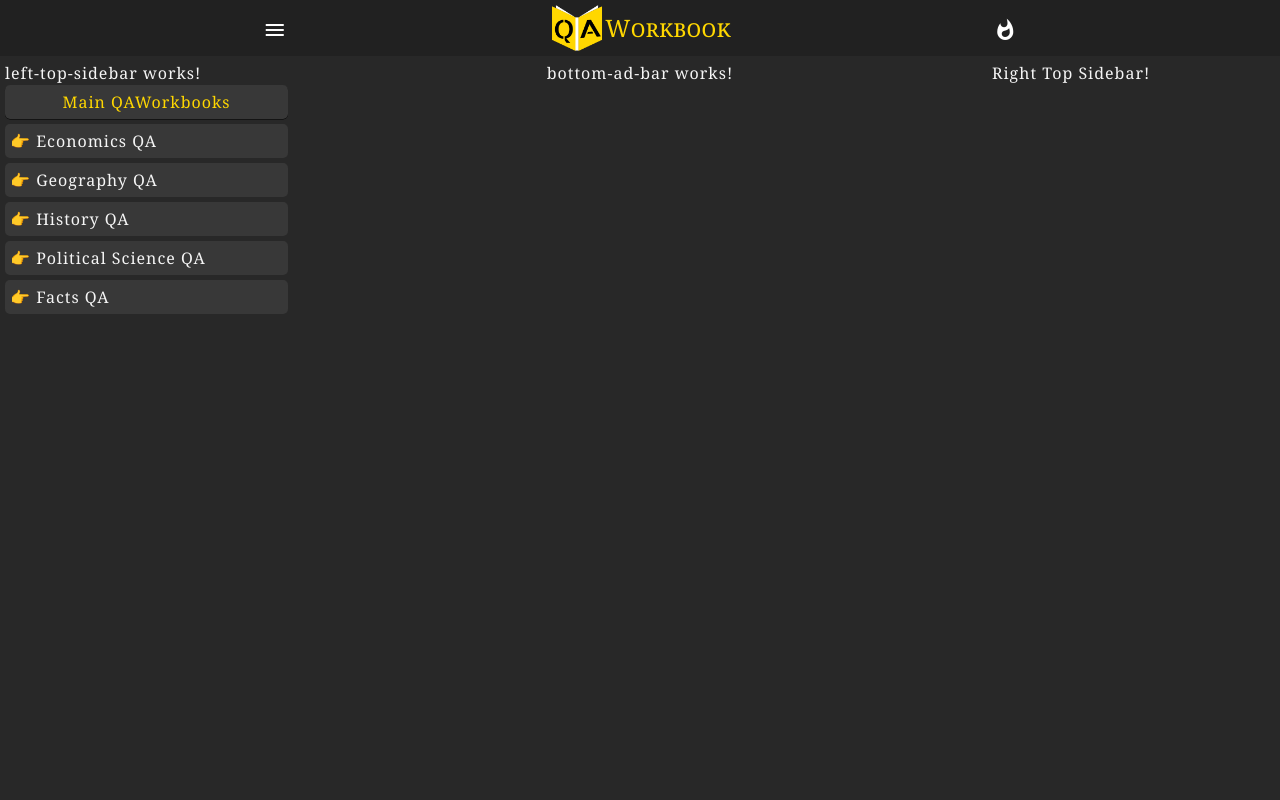
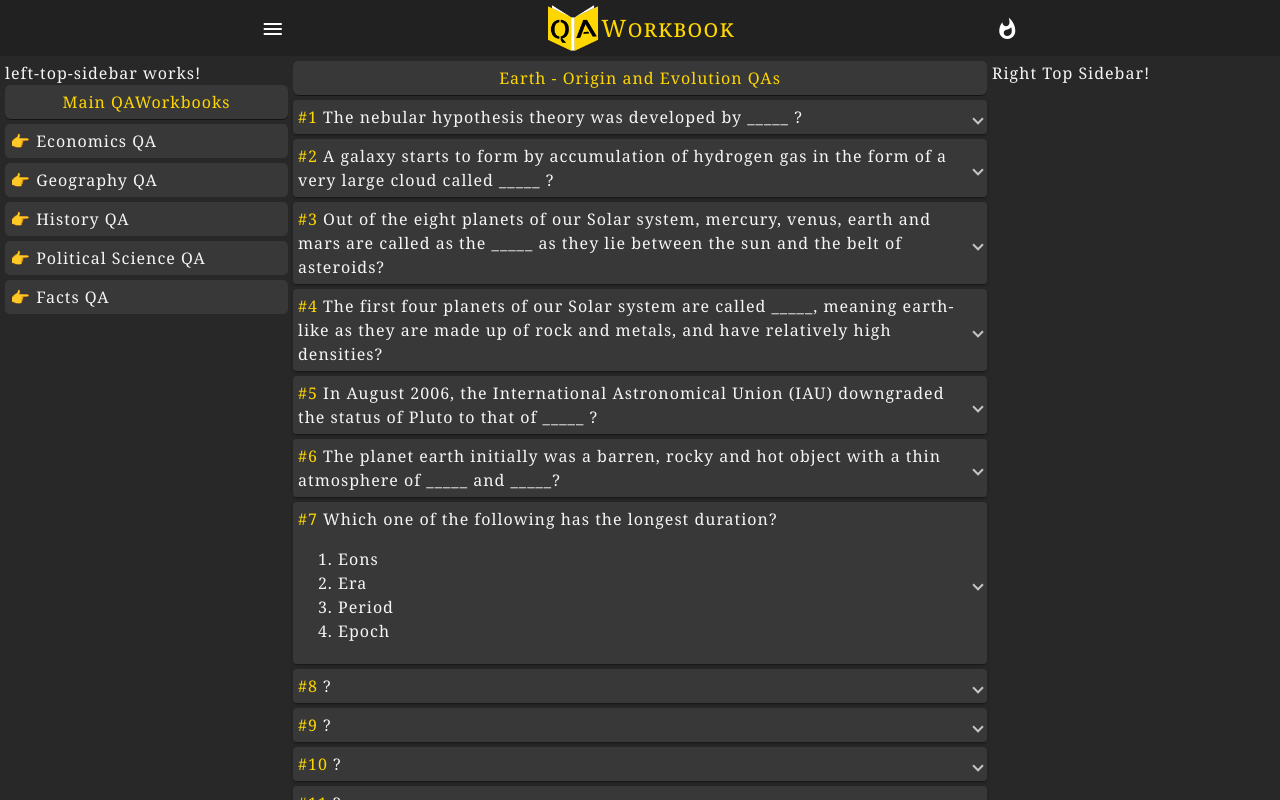
Before and after one commit to JibinJF/QAWorkbook, an Angular app: page /GeographyQA/PhysicalGeographyQA/EarthOriginAndEvolutionQA in a window 1280 px wide. Before the commit this address led to /. Built offline with nearby package versions, Linux system fonts and the light colour scheme.

Commit message:
Earth - Origin and Evolution

```diff
--- a/src/app/StructuralComponents/main-nav-menu/main-nav-menu.component.html
+++ b/src/app/StructuralComponents/main-nav-menu/main-nav-menu.component.html
@@ -12,12 +12,16 @@
 
 <mat-menu #geographyQA="matMenu">
     <button mat-menu-item [matMenuTriggerFor]="indianGeographyQA">Indian Geography QA</button>
-    <button mat-menu-item routerLink="GeographyQA/PhysicalGeographyQA">Physical Geography QA</button>
+    <button mat-menu-item [matMenuTriggerFor]="physicalGeographyQA">Physical Geography QA</button>
 </mat-menu>
 
 <mat-menu #indianGeographyQA="matMenu">
     <button mat-menu-item routerLink="GeographyQA/IndianGeographyQA/LocationAndSizeQA">Location And Size QA</button>
     <button mat-menu-item routerLink="GeographyQA/IndianGeographyQA/DrainageSystemQA">Drainage System QA</button>
+</mat-menu>
+
+<mat-menu #physicalGeographyQA="matMenu">
+    <button mat-menu-item routerLink="GeographyQA/PhysicalGeographyQA/EarthOriginAndEvolutionQA">Earth - Origin And Evolution QA</button>
 </mat-menu>
 
 <mat-menu #historyQA="matMenu">
--- a/src/app/app-routing.module.ts
+++ b/src/app/app-routing.module.ts
@@ -46,6 +46,7 @@ import { MauryaAgeQAComponent } from './general-awareness-qa/history-qa/ancient-
 import { AllInOneQAComponent } from './general-awareness-qa/facts-qa/all-in-one-qa/all-in-one-qa.component';
 import { EuropeanPenetrationAndConquestQAComponent } from './general-awareness-qa/history-qa/modern-indian-history-qa/european-penetration-and-conquest-qa/european-penetration-and-conquest-qa.component';
 import { PhysicalGeographyQAComponent } from './general-awareness-qa/geography-qa/physical-geography-qa/physical-geography-qa.component';
+import { EarthOriginAndEvolutionQAComponent } from './general-awareness-qa/geography-qa/physical-geography-qa/earth-origin-and-evolution-qa/earth-origin-and-evolution-qa.component';
 
 const routes: Routes = [
   { path: '', component: HomeComponent },
@@ -58,6 +59,7 @@ const routes: Routes = [
   { path: 'GeographyQA/IndianGeographyQA/LocationAndSizeQA', component: LocationAndSizeQAComponent },
   { path: 'GeographyQA/IndianGeographyQA/DrainageSystemQA', component: DrainageSystemQAComponent },
   { path: 'GeographyQA/PhysicalGeographyQA', component: PhysicalGeographyQAComponent },
+  { path: 'GeographyQA/PhysicalGeographyQA/EarthOriginAndEvolutionQA', component: EarthOriginAndEvolutionQAComponent },
   { path: 'HistoryQA', component: HistoryQAComponent },
   { path: 'HistoryQA/AncientIndianHistoryQA', component: AncientIndianHistoryQAComponent },
   { path: 'HistoryQA/AncientIndianHistoryQA/StoneAgeQA', component: StoneAgeQAComponent },
--- a/src/app/app.module.ts
+++ b/src/app/app.module.ts
@@ -71,6 +71,7 @@ import { MauryaAgeQAComponent } from './general-awareness-qa/history-qa/ancient-
 import { AllInOneQAComponent } from './general-awareness-qa/facts-qa/all-in-one-qa/all-in-one-qa.component';
 import { EuropeanPenetrationAndConquestQAComponent } from './general-awareness-qa/history-qa/modern-indian-history-qa/european-penetration-and-conquest-qa/european-penetration-and-conquest-qa.component';
 import { PhysicalGeographyQAComponent } from './general-awareness-qa/geography-qa/physical-geography-qa/physical-geography-qa.component';
+import { EarthOriginAndEvolutionQAComponent } from './general-awareness-qa/geography-qa/physical-geography-qa/earth-origin-and-evolution-qa/earth-origin-and-evolution-qa.component';
 
 
 @NgModule({
@@ -146,7 +147,8 @@ import { PhysicalGeographyQAComponent } from './general-awareness-qa/geography-q
     MauryaAgeQAComponent,
     AllInOneQAComponent,
     EuropeanPenetrationAndConquestQAComponent,
-    PhysicalGeographyQAComponent
+    PhysicalGeographyQAComponent,
+    EarthOriginAndEvolutionQAComponent
   ],
   bootstrap: [
     AppComponent
--- a/src/app/general-awareness-qa/geography-qa/indian-geography-qa/indian-geography-qa.component.ts
+++ b/src/app/general-awareness-qa/geography-qa/indian-geography-qa/indian-geography-qa.component.ts
@@ -3,7 +3,10 @@ import { QAWbListModel } from 'src/app/StructuralComponents/qawb-list-model';
 
 @Component({
   selector: 'app-indian-geography-qa',
-  template: `<app-display-qawb-list [qaWbList]="indianGeographyQAWbList" [workbookName]="workbookName"></app-display-qawb-list>`,
+  template: `
+    <app-display-qawb-list [qaWbList]="indianGeographyQAWbList" [workbookName]="workbookName">
+    </app-display-qawb-list>
+    `,
   styles: [
   ]
 })
--- a/src/app/general-awareness-qa/geography-qa/indian-geography-qa/location-and-size-qa/location-and-size-qa.component.ts
+++ b/src/app/general-awareness-qa/geography-qa/indian-geography-qa/location-and-size-qa/location-and-size-qa.component.ts
@@ -3,7 +3,10 @@ import { QAModel } from 'src/app/StructuralComponents/qamodel';
 
 @Component({
   selector: 'app-location-and-size-qa',
-  template: `<app-display-qa [qas]="locationAndSizeQAs" [workbookName]="workbookName"></app-display-qa>`,
+  template: `
+    <app-display-qa [qas]="locationAndSizeQAs" [workbookName]="workbookName">
+    </app-display-qa>
+  `,
   styles: [
   ]
 })
--- /dev/null
+++ b/src/app/general-awareness-qa/geography-qa/physical-geography-qa/earth-origin-and-evolution-qa/earth-origin-and-evolution-qa.component.ts
@@ -0,0 +1,137 @@
+import { Component, OnInit } from '@angular/core';
+import { QAModel } from 'src/app/StructuralComponents/qamodel';
+
+@Component({
+  selector: 'app-earth-origin-and-evolution-qa',
+  template: `
+    <app-display-qa [qas]="earthOriginAndEvolutionQAs" [workbookName]="workbookName">
+    </app-display-qa>
+  `,
+  styles: [
+  ]
+})
+export class EarthOriginAndEvolutionQAComponent implements OnInit {
+
+  qaNumber: number = 1;
+  workbookName: string = `Earth - Origin and Evolution`;
+
+  constructor() { }
+
+  ngOnInit(): void {
+  }
+
+  earthOriginAndEvolutionQAs: QAModel[] = [
+    {
+      qaNumber: this.qaNumber++,
+      question: `The nebular hypothesis theory was developed by _____ ?`,
+      answer: `Immanuel Kant.`,
+      description: `<ul>
+        <li>Mathematician Laplace revised it in 1796.</li>
+      </ul>`
+    },
+    {
+      qaNumber: this.qaNumber++,
+      question: `A galaxy starts to form by accumulation of hydrogen gas in the form of a very large
+      cloud called _____ ?`,
+      answer: `Nebula.`,
+    },
+    {
+      qaNumber: this.qaNumber++,
+      question: `Out of the eight planets of our Solar system, mercury, venus, earth and mars are
+      called as the _____ as they lie between the sun and the belt of asteroids?`,
+      answer: `Inner planets.`,
+      description: `<ul>
+        <li>The other four planets are called the outer planets.</li>
+      </ul>`
+    },
+    {
+      qaNumber: this.qaNumber++,
+      question: `The first four planets of our Solar system are called _____, meaning earth-like
+      as they are made up of rock and metals, and have relatively high densities?`,
+      answer: `Terrestrial planets.`,
+      description: `<ul>
+        <li>The rest four are called Jovian or Gas Giant planets. Jovian means jupiter-like.</li>
+      </ul>`
+    },
+    {
+      qaNumber: this.qaNumber++,
+      question: `In August 2006, the International Astronomical Union (IAU) downgraded the status
+      of Pluto to that of _____ ?`,
+      answer: `Dwarf planet.`,
+      description: `<ul>
+        <li>The three criteria of the IAU for a full-sized planet are:
+          <ol>
+            <li>It is in orbit around the Sun.</li>
+            <li>It has sufficient mass to assume hydrostatic equilibrium (a nearly round shape).</li>
+            <li>It has “cleared the neighborhood” around its orbit.</li>
+          </ol>
+        </li>
+      </ul>`
+    },
+    {
+      qaNumber: this.qaNumber++,
+      question: `The planet earth initially was a barren, rocky and hot object with a thin atmosphere
+      of _____ and _____?`,
+      answer: `Hydrogen and Helium.`,
+      description: `<ul>
+        <li>The early atmosphere, with hydrogen and helium, is supposed to have been stripped off
+        as a result of the solar winds.</li>
+      </ul>`
+    },
+    {
+      qaNumber: this.qaNumber++,
+      question: `Which one of the following has the longest duration?
+        <ol>
+          <li>Eons</li>
+          <li>Era</li>
+          <li>Period</li>
+          <li>Epoch</li>
+        </ol>
+      `,
+      answer: `.`,
+      description: `<ul>
+        <li></li>
+      </ul>`
+    },
+    {
+      qaNumber: this.qaNumber++,
+      question: `?`,
+      answer: `.`,
+      description: `<ul>
+        <li></li>
+      </ul>`
+    },
+    {
+      qaNumber: this.qaNumber++,
+      question: `?`,
+      answer: `.`,
+      description: `<ul>
+        <li></li>
+      </ul>`
+    },
+    {
+      qaNumber: this.qaNumber++,
+      question: `?`,
+      answer: `.`,
+      description: `<ul>
+        <li></li>
+      </ul>`
+    },
+    {
+      qaNumber: this.qaNumber++,
+      question: `?`,
+      answer: `.`,
+      description: `<ul>
+        <li></li>
+      </ul>`
+    },
+    {
+      qaNumber: this.qaNumber++,
+      question: `?`,
+      answer: `.`,
+      description: `<ul>
+        <li></li>
+      </ul>`
+    },
+  ];
+}
--- a/src/app/general-awareness-qa/geography-qa/physical-geography-qa/physical-geography-qa.component.ts
+++ b/src/app/general-awareness-qa/geography-qa/physical-geography-qa/physical-geography-qa.component.ts
@@ -1,18 +1,18 @@
 import { Component, OnInit } from '@angular/core';
-import { QAModel } from 'src/app/StructuralComponents/qamodel';
+import { QAWbListModel } from 'src/app/StructuralComponents/qawb-list-model';
 
 @Component({
   selector: 'app-physical-geography-qa',
   template: `
-    <app-display-qa [qas]="physicalGeographyQAs" [workbookName]="workbookName">
-    </app-display-qa>
+    <app-display-qawb-list [qaWbList]="physicalGeographyQAWbList" [workbookName]="workbookName">
+    </app-display-qawb-list>
   `,
   styles: [
   ]
 })
 export class PhysicalGeographyQAComponent implements OnInit {
 
-  qaNumber: number = 1;
+  wbNumber: number = 1;
   workbookName: string = `Physical Geography`;
 
   constructor() { }
@@ -20,38 +20,11 @@ export class PhysicalGeographyQAComponent implements OnInit {
   ngOnInit(): void {
   }
 
-  physicalGeographyQAs: QAModel[] = [
+  physicalGeographyQAWbList: QAWbListModel[] = [
     {
-      qaNumber: this.qaNumber++,
-      question: `?`,
-      answer: `.`,
-      description: `<ul>
-        <li></li>
-      </ul>`
-    },
-    {
-      qaNumber: this.qaNumber++,
-      question: `?`,
-      answer: `.`,
-      description: `<ul>
-        <li></li>
-      </ul>`
-    },
-    {
-      qaNumber: this.qaNumber++,
-      question: `?`,
-      answer: `.`,
-      description: `<ul>
-        <li></li>
-      </ul>`
-    },
-    {
-      qaNumber: this.qaNumber++,
-      question: `?`,
-      answer: `.`,
-      description: `<ul>
-        <li></li>
-      </ul>`
+      wbNumber: this.wbNumber++,
+      wbName: `Earth - Origin and Evolution QA`,
+      wbRoute: '/GeographyQA/PhysicalGeographyQA/EarthOriginAndEvolutionQA'
     },
   ];
 }
```
